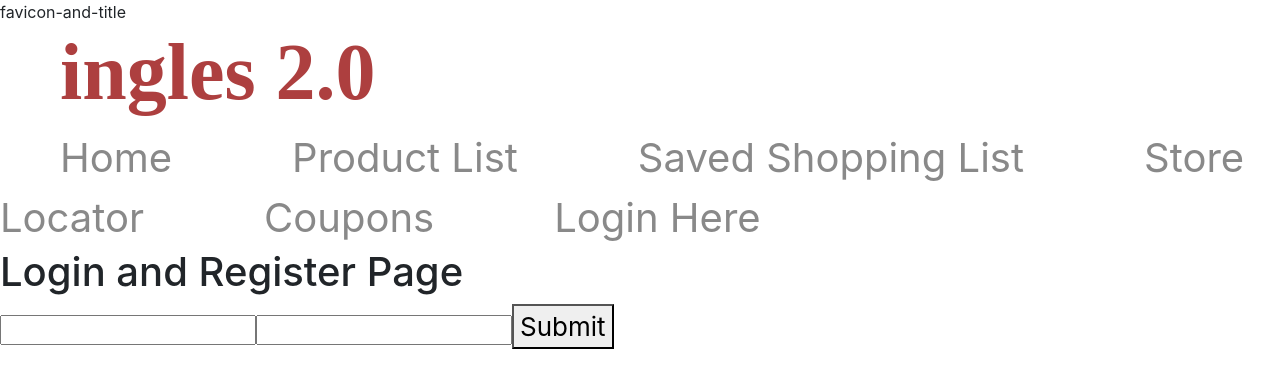
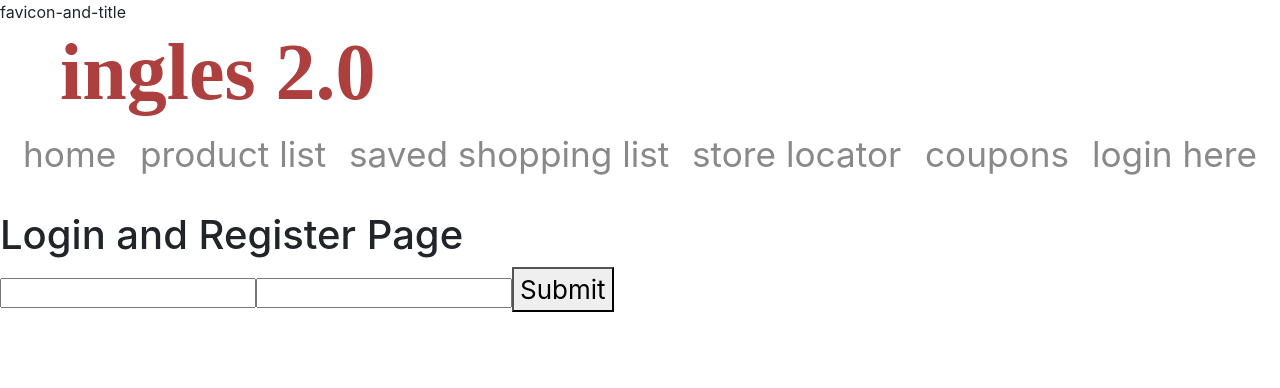
Before and after one commit to stefeifert/Ingles-2.0, a React (Create React App) app in the folder client/: page /login in a window 1280 px wide. Shown: the top 388 px of the page. Built offline with nearby package versions, Linux system fonts and the light colour scheme; what google-maps-react would draw is missing.

Commit message:
more styling

```diff
--- a/client/src/components/navbar.css
+++ b/client/src/components/navbar.css
@@ -1,23 +1,47 @@
 .navlink {
     color:#898989 ;
-    font-size: 30px;
-    padding: 15px;
-    padding-right: 20px;
+    font-size: 2.2em;
     transition: color 0.5s;
 }
+
 .navlink:link {
     text-decoration: none;
 }
 .navlink:hover {
     color:#5e5d55;
-    text-decoration: underline;
 }
 
 button {
     font-size: 26px;
 }
 
-.navlink {
-    font-size: 40px;
-    padding: 60px;
-}
+
+.hvr-underline-from-center {
+    display: inline-block;
+    vertical-align: middle;
+    -webkit-transform: perspective(1px) translateZ(0);
+    transform: perspective(1px) translateZ(0);
+    box-shadow: 0 0 1px rgba(0, 0, 0, 0);
+    position: relative;
+    overflow: hidden;
+  }
+  .hvr-underline-from-center:before {
+    content: "";
+    position: absolute;
+    z-index: -1;
+    left: 51%;
+    right: 51%;
+    bottom: 0;
+    background: rgb(192, 38, 63);
+    height: 4px;
+    -webkit-transition-property: left, right;
+    transition-property: left, right;
+    -webkit-transition-duration: 0.3s;
+    transition-duration: 0.3s;
+    -webkit-transition-timing-function: ease-out;
+    transition-timing-function: ease-out;
+  }
+  .hvr-underline-from-center:hover:before, .hvr-underline-from-center:focus:before, .hvr-underline-from-center:active:before {
+    left: 0;
+    right: 0;
+  }
--- a/client/src/components/navbar.js
+++ b/client/src/components/navbar.js
@@ -24,22 +24,24 @@ class Navbar extends React.Component {
         <div>
 
           {Auth.isLoggedIn() ? (
-            <div style = {{backgroundColor: "white"}}>
-               <Link className = "navlink" to ="/">Home</Link>
-               <Link className = "navlink" to ="products">Product List</Link>
-               <Link className = "navlink" to ="shopping-list">Saved Shopping List</Link>
-               <Link className = "navlink" to ="store-locator">Store Locator</Link>
-               <Link className = "navlink" to ="coupons">Coupons</Link>
-              <Link className = "navlink"style = {{fontSize: 40, padding: 60}} onClick={this.logout}>Logout</Link>
+            <div style = {{backgroundColor: "white", marginBottom: 30, display: "flex", flexDirection: "row", justifyContent: "space-evenly" }}>
+
+                <Link className = "navlink hvr-underline-from-center" to ="/">home</Link>
+                <Link className = "navlink hvr-underline-from-center" to ="products">product list</Link>
+                <Link className = "navlink hvr-underline-from-center" to ="shopping-list">saved shopping list</Link>
+                <Link className = "navlink hvr-underline-from-center" to ="store-locator">store locator</Link>
+                <Link className = "navlink hvr-underline-from-center" to ="coupons">Coupons</Link>
+                <Link className = "navlink hvr-underline-from-center"style = {{fontSize: 40}} onClick={this.logout}>Logout</Link>
+
             </div>
           ) : (
-            <div style = {{backgroundColor: "white"}}>
-              <Link className = "navlink" to ="/">Home</Link>
-              <Link className = "navlink" to ="products">Product List</Link>
-              <Link className = "navlink" to ="shopping-list">Saved Shopping List</Link>
-              <Link className = "navlink" to ="store-locator">Store Locator</Link>
-              <Link className = "navlink" to ="coupons">Coupons</Link>
-              <Link className = "navlink" to ="/login">Login Here</Link>
+            <div style = {{backgroundColor: "white", marginBottom: 30, display: "flex", flexDirection: "row", justifyContent: "space-evenly" }}>
+              <Link className = "navlink hvr-underline-from-center" to ="/">home</Link>
+              <Link className = "navlink hvr-underline-from-center" to ="products">product list</Link>
+              <Link className = "navlink hvr-underline-from-center" to ="shopping-list">saved shopping list</Link>
+              <Link className = "navlink hvr-underline-from-center" to ="store-locator">store locator</Link>
+              <Link className = "navlink hvr-underline-from-center" to ="coupons">coupons</Link>
+              <Link className = "navlink hvr-underline-from-center" to ="/login">login here</Link>
             </div>
           )}
         </div>
```
Also changed, not shown: client/src/components/pages/aboutUs.js (indentation only).
